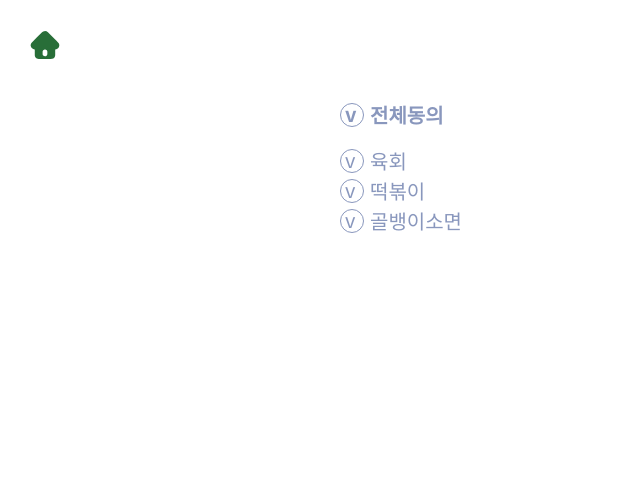
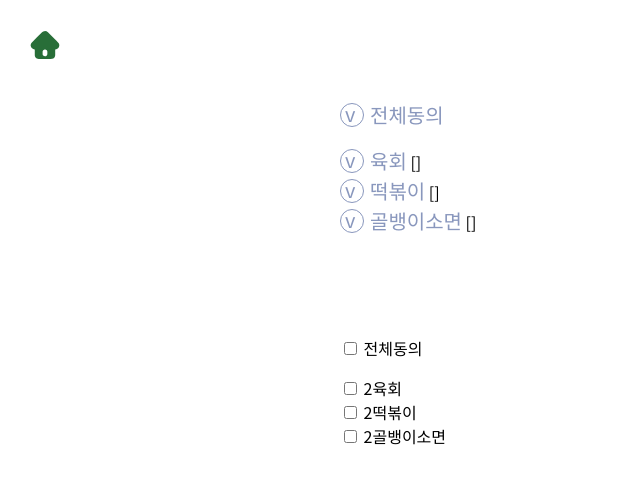
Before and after one commit to Doeuning/lunch-mate-jongro5, a Vue app: page /#/check-all in a window 1280 px wide. Shown: the top 484 px of the page, without its empty margins (0-640 px from the left). Built offline with nearby package versions, Linux system fonts and the light colour scheme.

Commit message:
오랜만에 커밋

```diff
--- a/src/components/form-checkbox-all.vue
+++ b/src/components/form-checkbox-all.vue
@@ -3,10 +3,5 @@ import formCheckbox from "./form-checkbox";
 export default {
   name: "form-checkbox-all",
   extends: formCheckbox,
-  methods: {
-    sendEvent() {
-      this.$emit("get-checked-all");
-    },
-  },
 };
 </script>
--- a/src/components/form-checkbox.vue
+++ b/src/components/form-checkbox.vue
@@ -1,33 +1,24 @@
 <template>
-  <label :for="checkId" :class="{ input: true, checked: checked }">
-    <input
-      type="checkbox"
-      :id="checkId"
-      :name="checkName"
-      :checked="checked"
-      @change="sendEvent"
-    />
-    <strong class="title" v-if="checkStrong">{{ checkTitle }}</strong>
-    <span class="title" v-else>{{ checkTitle }}</span>
+  <label class="input">
+    <input type="checkbox" :value="value" v-model="checkedList" />
+    <span class="title">
+      <slot></slot>
+    </span>
   </label>
 </template>
 
 <script>
 export default {
   name: "form-checkbox",
-  props: [
-    "checkName",
-    "checkId",
-    "checkTitle",
-    "checked",
-    "maxCheck",
-    "checkStrong",
-  ],
+  props: ["value", "checkedList"],
   // model: { prop: "checked", event: "get-checked" },
+  updated() {
+    // console.log(this.checkedList);
+  },
   methods: {
-    sendEvent() {
-      this.$emit("get-checked");
-    },
+    // sendEvent() {
+    //   this.$emit("get-checked");
+    // },
   },
 };
 </script>
--- a/src/views/check-all.vue
+++ b/src/views/check-all.vue
@@ -1,98 +1,88 @@
 <template>
+  <div>
     <div class="check-wrap">
       <div class="check-all">
-      <form-checkbox-all
-        :checkStrong="true"
-        :checkTitle="'전체동의'"
-        :checked="checkAll"
-        :checkLength="checkLength"
-        :checkedArray="checkedArray.length"
-        @get-checked-all="getChecked(policies)"
-      />
+        <form-checkbox-all>전체동의</form-checkbox-all>
       </div>
       <ul>
-      <li v-for="policy in policies" :key="policy.id">
-        <form-checkbox
-          :checkTitle="policy.title"
-          :name="name"
-          :checked="policy.value"
-          @get-checked="getChecked(policies, policy)"
-        />
+        <li v-for="policy in arr1.list" :key="policy.id">
+          <form-checkbox :value="policy.id" :checkedList="arr1.checked">{{
+            policy.title
+          }}</form-checkbox>
+          {{ arr1.checked }}
         </li>
       </ul>
+    </div>
+    <div class="check-wrap">
+      <div class="check-all">
+        <label>
+          <input type="checkbox" v-model="arr2.all" />
+          전체동의
+        </label>
+      </div>
+      <ul>
+        <li v-for="policy in arr2.list" :key="policy.id">
+          <label>
+            <input type="checkbox" :value="policy.id" v-model="arr2.checked" />
+            {{ policy.title }}
+          </label>
+        </li>
+      </ul>
+    </div>
   </div>
 </template>
 
 <script>
-import FormCheckbox from "../components/form-checkbox";
-import FormCheckboxAll from "../components/form-checkbox-all";
+import formCheckbox from "../components/form-checkbox";
+import formCheckboxAll from "../components/form-checkbox-all";
 export default {
   name: "check-all",
   data() {
     return {
-      checkedArray: [],
-      name: "doeun",
-      policies: [
+      arr1: {
+        all: false,
+        checked: [],
+        list: [
           {
             id: "policy1",
             title: "육회",
-          value: false,
           },
           {
             id: "policy2",
             title: "떡볶이",
-          value: false,
           },
           {
             id: "policy3",
             title: "골뱅이소면",
-          value: false,
           },
         ],
+      },
+      arr2: {
+        all: false,
+        checked: [],
+        list: [
+          {
+            id: "2policy1",
+            title: "2육회",
+          },
+          {
+            id: "2policy2",
+            title: "2떡볶이",
+          },
+          {
+            id: "2policy3",
+            title: "2골뱅이소면",
+          },
+        ],
+      },
     };
   },
   components: {
-    "form-checkbox": FormCheckbox,
-    "form-checkbox-all": FormCheckboxAll,
+    "form-checkbox": formCheckbox,
+    "form-checkbox-all": formCheckboxAll,
   },
-  computed: {
-    checkLength() {
-      return this.policies.length;
-    },
-    checkAll() {
-      return this.checkedArray.length === this.checkLength;
-    },
-  },
-  methods: {
-    getChecked(policies, policy) {
-      if (policy) {
-        // 개별 체크박스
-        policy.value = !policy.value;
-        let checkThisPolicy = this.checkedArray.indexOf(policy.id);
-        if (checkThisPolicy > -1) {
-          this.checkedArray.splice(checkThisPolicy, 1);
-        } else {
-          this.checkedArray.push(policy.id);
-        }
-      } else {
-        // 전체동의 체크박스
-        if (this.checkedArray.length < this.checkLength) {
-          // 전체 체크된게 아니면 체크 안된거를 checkedArray에 넣어라!
-          policies.forEach((item) => {
-            this.checkedArray.push(item.id);
-            return (item.value = true);
-          });
-          this.checkedArray = Array.from(new Set(this.checkedArray));
-        } else {
-          // 전체 체크됐으면
-          policies.forEach((item) => {
-            return (item.value = false);
-          });
-          this.checkedArray = [];
-        }
-      }
-    },
-  },
+  computed: {},
+  methods: {},
 };
 </script>
 
--- a/src/views/check-all2.vue
+++ b/src/views/check-all2.vue
@@ -5,9 +5,8 @@
         :checkStrong="true"
         :checkTitle="'전체동의'"
         :checked="agree1.checkAll"
-        :checkLength="agree1.checkLength"
-        :checkedArray="agree1.checkedArray.length"
-        @get-checked-all="getChecked(agree1)"
+        :checkLength="agree1.policies"
+        :checkedArray="agree1.checkedArray"
       />
     </div>
     <ul>
@@ -103,12 +102,12 @@ export default {
     "form-checkbox-all": FormCheckboxAll,
   },
   computed: {
-    checkLength() {
-      return this.policies.length;
-    },
-    checkAll() {
-      return this.checkedArray.length === this.checkLength;
-    },
+    // checkLength() {
+    //   return this.policies.length;
+    // },
+    // checkAll() {
+    //   return this.checkedArray.length === this.checkLength;
+    // },
   },
   methods: {
     getChecked(group, policy) {
```
Lines whose indentation alone changed are shown as unchanged.
